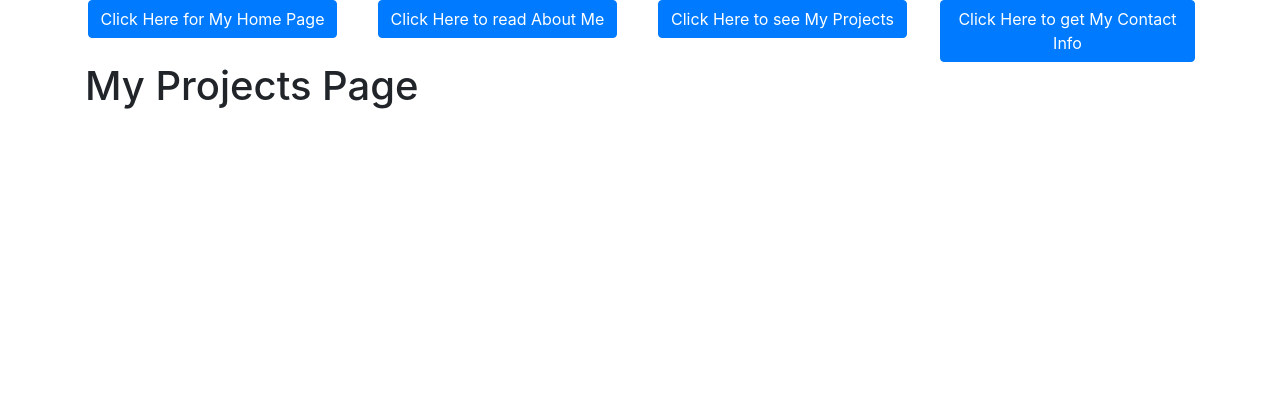
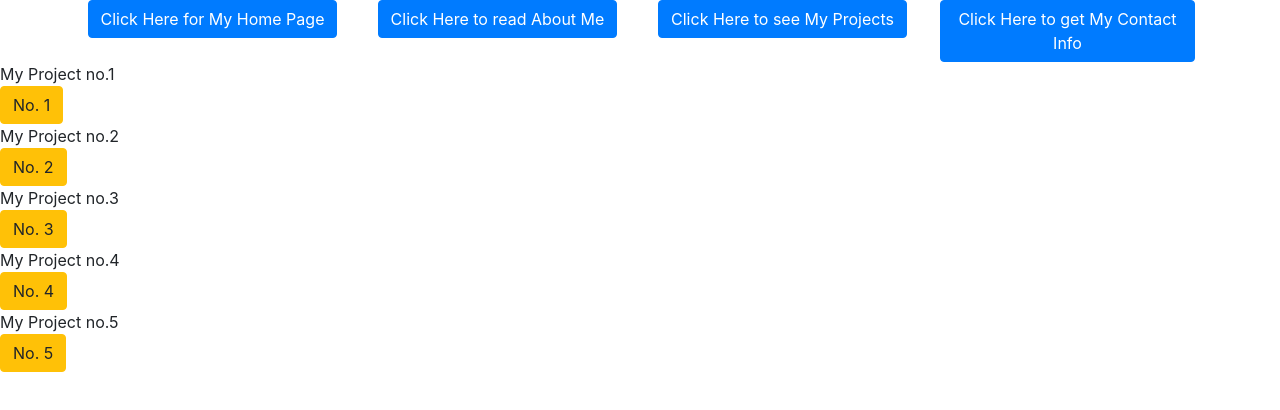
Before and after one commit to ChrisCouch1/ChrisCouch1.github.io, a plain HTML site: page projects.html in a window 1280 px wide. Drawn offline with nearby package versions, Linux system fonts and the light colour scheme.

Commit message:
Added an image to the About Me page, and buttons to the Project page

```diff
--- a/projects.html
+++ b/projects.html
@@ -25,9 +25,27 @@
                 <center><a class="btn btn-primary" href="contactme.html">Click Here to get My Contact Info</a></center>
             </div>
         </div>
-
-        <h1>My Projects Page</h1>
-
     </div>
 </body>
+
+    <div>
+        <article><span>My Project no.1</span></article>
+    </div>
+    <div><button type="button" class="btn btn-warning">No. 1</button></div>
+    <div>
+        <article><span>My Project no.2</span></article>
+    </div>
+    <div><button type="button" class="btn btn-warning">No. 2</button></div>
+    <div>
+        <article><span>My Project no.3</span></article>
+    </div>
+    <div><button type="button" class="btn btn-warning">No. 3</button></div>
+    <div>
+        <article><span>My Project no.4</span></article>
+    </div>
+    <div><button type="button" class="btn btn-warning">No. 4</button></div>
+    <div>
+        <article><span>My Project no.5</span></article>
+    </div>
+    <div><button type="button" class="btn btn-warning">No. 5</button></div>
 </html>
```
Also changed, not shown: Index.html (+1 -1 lines), about.html (+6 -4 lines), contactme.html (+3 -1 lines).
